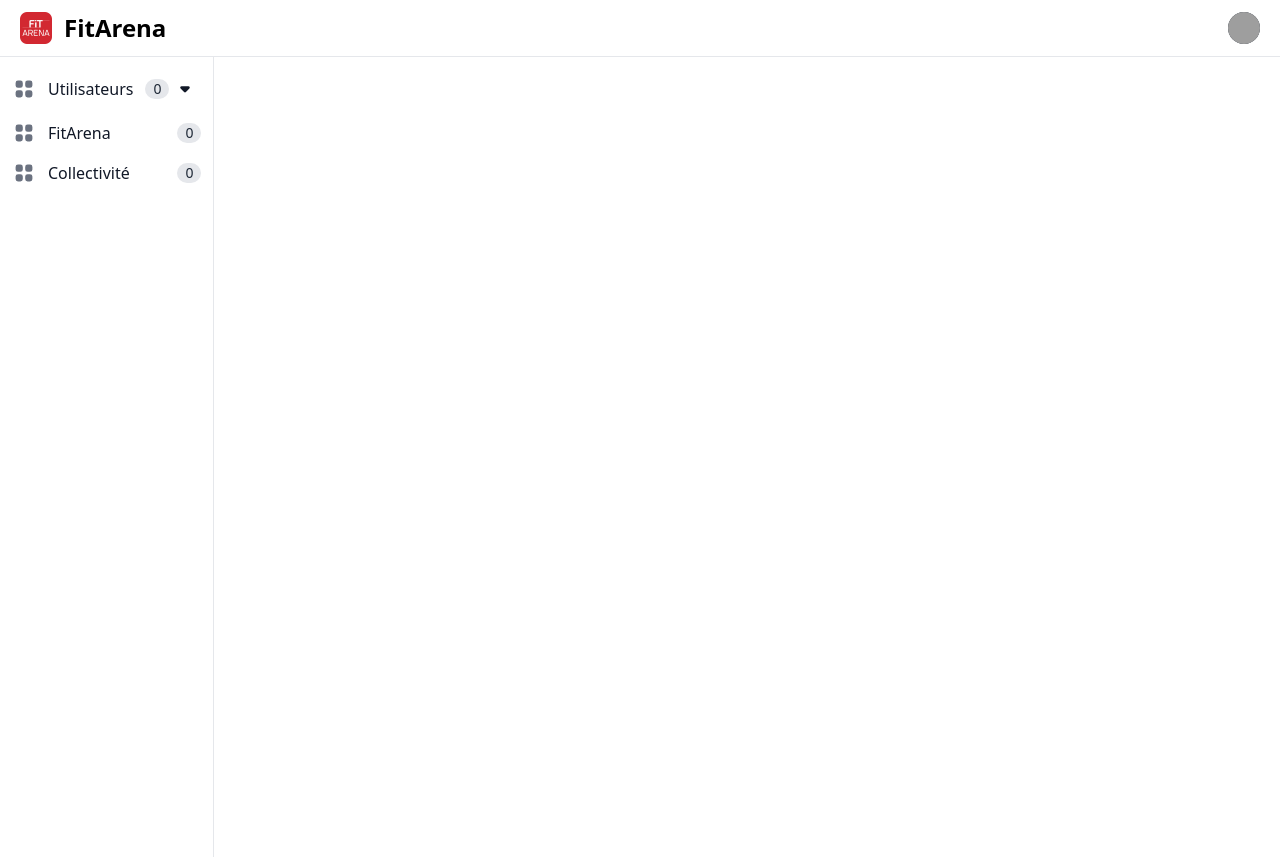
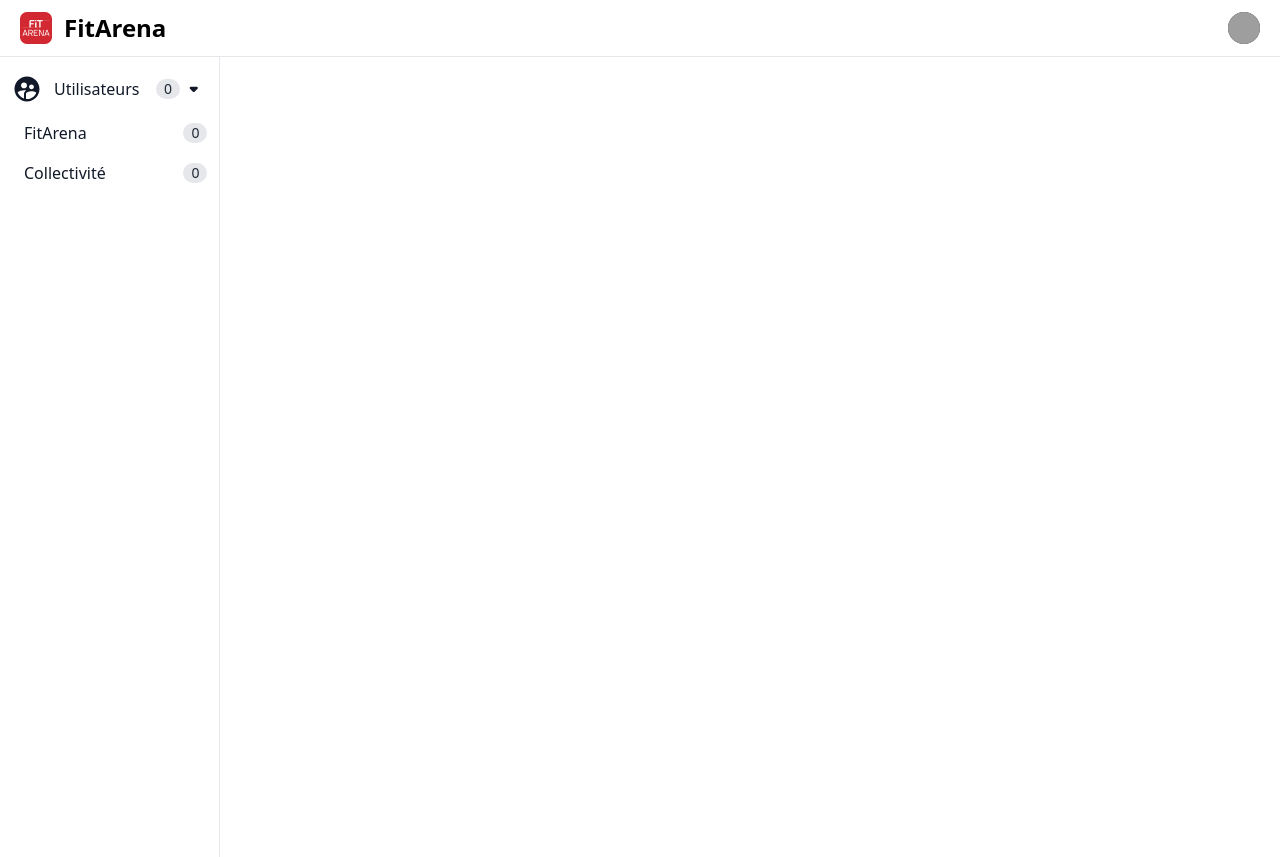
Before and after one commit to Avinint/vueJS, a Vue app: page / in a window 1280 px wide. Built offline with nearby package versions, Linux system fonts and the light colour scheme; sample sign-in values are in the browser's storage; grey boxes are pictures that could not be loaded.

Commit message:
up type + select

```diff
--- a/src/components/SideNav.vue
+++ b/src/components/SideNav.vue
@@ -1,21 +1,22 @@
 <template>
   <aside id="logo-sidebar" class="w-64 h-screen pt-2 transition-transform -translate-x-full bg-white border-r border-gray-200 sm:translate-x-0 dark:bg-gray-800 dark:border-gray-700" aria-label="Sidebar">
     <div class="h-full overflow-y-auto bg-white px-2">
-      <div v-for="(link, i) in LINKS" >
-        <router-link :to="link.link" class="flex flex-col items-center text-base font-normal text-gray-900" >
-          <div class="flex items-center w-full hover:bg-gray-100 rounded-lg px-1 py-2">
-            <svg aria-hidden="true" class="flex-shrink-0 w-6 h-6 text-gray-500 transition duration-150 dark:text-gray-400 group-hover:text-gray-900 dark:group-hover:text-white" fill="currentColor" viewBox="0 0 20 20" xmlns="http://www.w3.org/2000/svg"><path d="M5 3a2 2 0 00-2 2v2a2 2 0 002 2h2a2 2 0 002-2V5a2 2 0 00-2-2H5zM5 11a2 2 0 00-2 2v2a2 2 0 002 2h2a2 2 0 002-2v-2a2 2 0 00-2-2H5zM11 5a2 2 0 012-2h2a2 2 0 012 2v2a2 2 0 01-2 2h-2a2 2 0 01-2-2V5zM11 13a2 2 0 012-2h2a2 2 0 012 2v2a2 2 0 01-2 2h-2a2 2 0 01-2-2v-2z"></path></svg>
+      <div v-for="(link, i) in links" class="flex flex-col items-center text-base font-normal text-gray-900">
+        <div class="flex items-center hover:bg-gray-100 rounded-lg px-1 py-2 w-full">
+          <router-link :to="link.link" class="flex items-center w-full ">
+            <div v-if="link.icon" v-html="link.icon"></div>
             <span class="flex-1 ml-3 whitespace-nowrap">{{ link.label }}</span>
             <span class="inline-flex items-center justify-center px-2 ml-3 text-sm font-medium text-gray-800 bg-gray-200 rounded-full dark:bg-gray-700 dark:text-gray-300" v-if="link.tag">{{ link.tag }}</span>
+          </router-link>
           <svg @click="openSubLinks(i)" :class="link.sub_links_open ? 'rotate-180' : ''" v-if="link.sub_links" xmlns="http://www.w3.org/2000/svg" width="32" height="32" viewBox="0 0 24 24"><path fill="currentColor" d="m8.71 11.71l2.59 2.59c.39.39 1.02.39 1.41 0l2.59-2.59c.63-.63.18-1.71-.71-1.71H9.41c-.89 0-1.33 1.08-.7 1.71z"/></svg>
         </div>
-          <div class="space-y-2 w-full" v-if="link.sub_links_open">
+        <div class="w-full" v-if="link.sub_links_open">
           <router-link :to="sub_link.link" v-for="sub_link in link.sub_links" class="flex items-center w-full hover:bg-gray-100 rounded-lg pl-5 pr-5 py-2 justify-between">
+            <div v-if="sub_link.icon" v-html="sub_link.icon"></div>
             {{sub_link.label}}
             <span class="inline-flex items-center justify-center px-2 ml-3 text-sm font-medium text-gray-800 bg-gray-200 rounded-full dark:bg-gray-700 dark:text-gray-300" v-if="sub_link.tag">{{ sub_link.tag }}</span>
           </router-link>
         </div>
-        </router-link>
       </div>
     </div>
   </aside>
@@ -26,20 +27,27 @@
   interface Link {
     label: string
     link: string
+    icon?: string
     tag?: string
-  sub_links?: Link[]
+    sub_links?: Omit<Link[], 'sub_links_open' | 'sub_links_open'>
     sub_links_open?: boolean
   }
 
   import {reactive} from "vue";
 
-  let LINKS: Link[] = reactive([
+  let links: Link[] = reactive([
     {
       label: 'Utilisateurs',
       link: 'users',
       tag: "0",
+      icon: '<svg xmlns="http://www.w3.org/2000/svg" width="30" height="30" viewBox="0 0 24 24"><path fill="currentColor" d="M11.99 2c-5.52 0-10 4.48-10 10s4.48 10 10 10s10-4.48 10-10s-4.48-10-10-10zm3.61 6.34c1.07 0 1.93.86 1.93 1.93c0 1.07-.86 1.93-1.93 1.93c-1.07 0-1.93-.86-1.93-1.93c-.01-1.07.86-1.93 1.93-1.93zm-6-1.58c1.3 0 2.36 1.06 2.36 2.36c0 1.3-1.06 2.36-2.36 2.36s-2.36-1.06-2.36-2.36c0-1.31 1.05-2.36 2.36-2.36zm0 9.13v3.75c-2.4-.75-4.3-2.6-5.14-4.96c1.05-1.12 3.67-1.69 5.14-1.69c.53 0 1.2.08 1.9.22c-1.64.87-1.9 2.02-1.9 2.68zM11.99 20c-.27 0-.53-.01-.79-.04v-4.07c0-1.42 2.94-2.13 4.4-2.13c1.07 0 2.92.39 3.84 1.15c-1.17 2.97-4.06 5.09-7.45 5.09z"/></svg>',
       sub_links: [
-        {label: 'Test', link: 'toto', tag: "0"},
+        {
+          label: 'Test',
+          link: 'toto',
+          tag: "0",
+          icon: '<svg xmlns="http://www.w3.org/2000/svg" width="30" height="30" viewBox="0 0 24 24"><path fill="currentColor" d="M11.99 2c-5.52 0-10 4.48-10 10s4.48 10 10 10s10-4.48 10-10s-4.48-10-10-10zm3.61 6.34c1.07 0 1.93.86 1.93 1.93c0 1.07-.86 1.93-1.93 1.93c-1.07 0-1.93-.86-1.93-1.93c-.01-1.07.86-1.93 1.93-1.93zm-6-1.58c1.3 0 2.36 1.06 2.36 2.36c0 1.3-1.06 2.36-2.36 2.36s-2.36-1.06-2.36-2.36c0-1.31 1.05-2.36 2.36-2.36zm0 9.13v3.75c-2.4-.75-4.3-2.6-5.14-4.96c1.05-1.12 3.67-1.69 5.14-1.69c.53 0 1.2.08 1.9.22c-1.64.87-1.9 2.02-1.9 2.68zM11.99 20c-.27 0-.53-.01-.79-.04v-4.07c0-1.42 2.94-2.13 4.4-2.13c1.07 0 2.92.39 3.84 1.15c-1.17 2.97-4.06 5.09-7.45 5.09z"/></svg>',
+        },
         {label: 'Test', link: 'toto', tag: "3"},
         {label: 'Test', link: 'toto', tag: "0"}
       ]
@@ -53,7 +61,7 @@ interface Link {
   ])
 
   const openSubLinks = (i) => {
-    LINKS[i].sub_links_open = !LINKS[i].sub_links_open
+    links[i].sub_links_open = !links[i].sub_links_open
   }
 
 </script>
```
Lines whose indentation alone changed are shown as unchanged.
